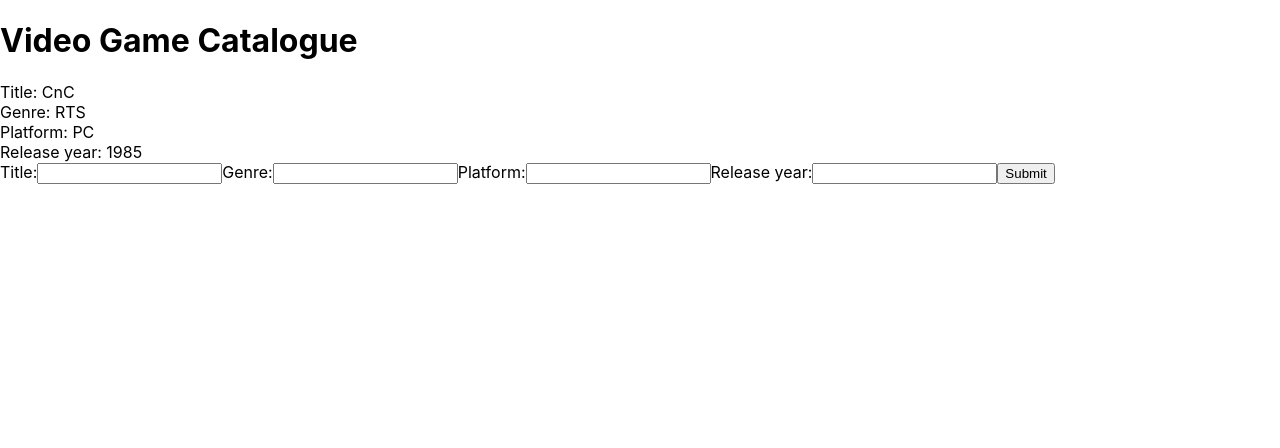
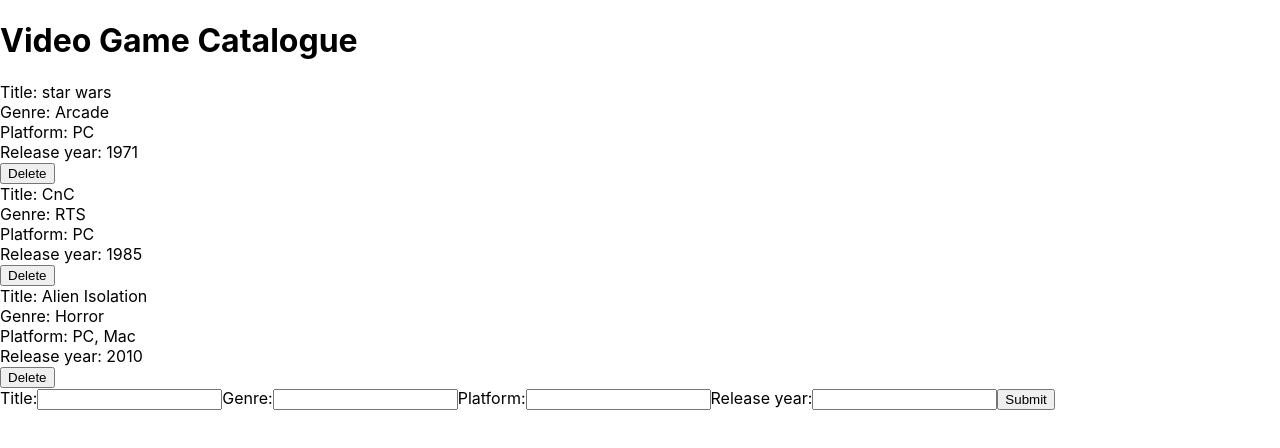
Before and after one commit to wamballa/react-spa, a React (Create React App) app: page / in a window 1280 px wide. Shown: the top 448 px of the page. Built offline with nearby package versions, Linux system fonts and the light colour scheme.

Commit message:
delete game added

```diff
--- a/src/App.js
+++ b/src/App.js
@@ -11,15 +11,40 @@
         },
         {
             title: "CnC", genre: "RTS", platform: "PC", year: 1985, id: 2
+        },
+        {
+            title: "Alien Isolation", genre: "Horror", platform: "PC, Mac", year: 2010, id: 3
         }
         ]
+    }
+    addGame = (game) => {
+        // child passes new value back through game
+        game.id = Math.random();
+        console.log (game.id);
+        let gameList = [...this.state.games, game];
+        // clone games array and add a new game object to it with a spread array
+        this.setState({
+            games: gameList
+        })
+        // console.log (ninjaList);
+    }
+    deleteGame = (id) => {
+        console.log (id);
+        let gameList = this.state.games.filter(game =>{
+            // returns only when true
+            // doesnt add to gameList games with id gotten from clicked button
+            return game.id !== id;
+        })
+        this.setState({
+            games: gameList
+        })
     }
     render() {
         return (
             <div className="app-container">
                 <h1>Video Game Catalogue</h1>
-                <Videogame games={this.state.games} />
-                <AddGame />
+                <Videogame deleteGame={this.deleteGame} games={this.state.games} />
+                <AddGame addGame={this.addGame}/>
             </div>
         )
     }
--- a/src/components/AddGame.js
+++ b/src/components/AddGame.js
@@ -14,10 +14,9 @@
     }
     handleSubmit = (e) => {
         e.preventDefault();
-        console.log(this.state);
+        this.props.addGame(this.state);
     }
     render() {
-
         return (
             <div>
                 <form onSubmit={this.handleSubmit}>
--- a/src/components/Videogame.js
+++ b/src/components/Videogame.js
@@ -5,13 +5,19 @@
     // could deconstruct props above by replacing props with {games}
     // const {title, genre, platform } = this.props;
     const { games } = props;
+    const { deleteGame } = props;
     const gameList = games.map(game => {
-        return game.year > 1975 ? (
+        return game.year > 1960 ? (
             <div className="game" key={game.id}>
                 <div>Title: {game.title}</div>
                 <div>Genre: {game.genre}</div>
                 <div>Platform: {game.platform}</div>
                 <div>Release year: {game.year}</div>
+                <button onClick={
+                    () => {
+                        deleteGame(game.id)
+                    }
+                }>Delete</button>
             </div>
         ) : null;
     })
```
